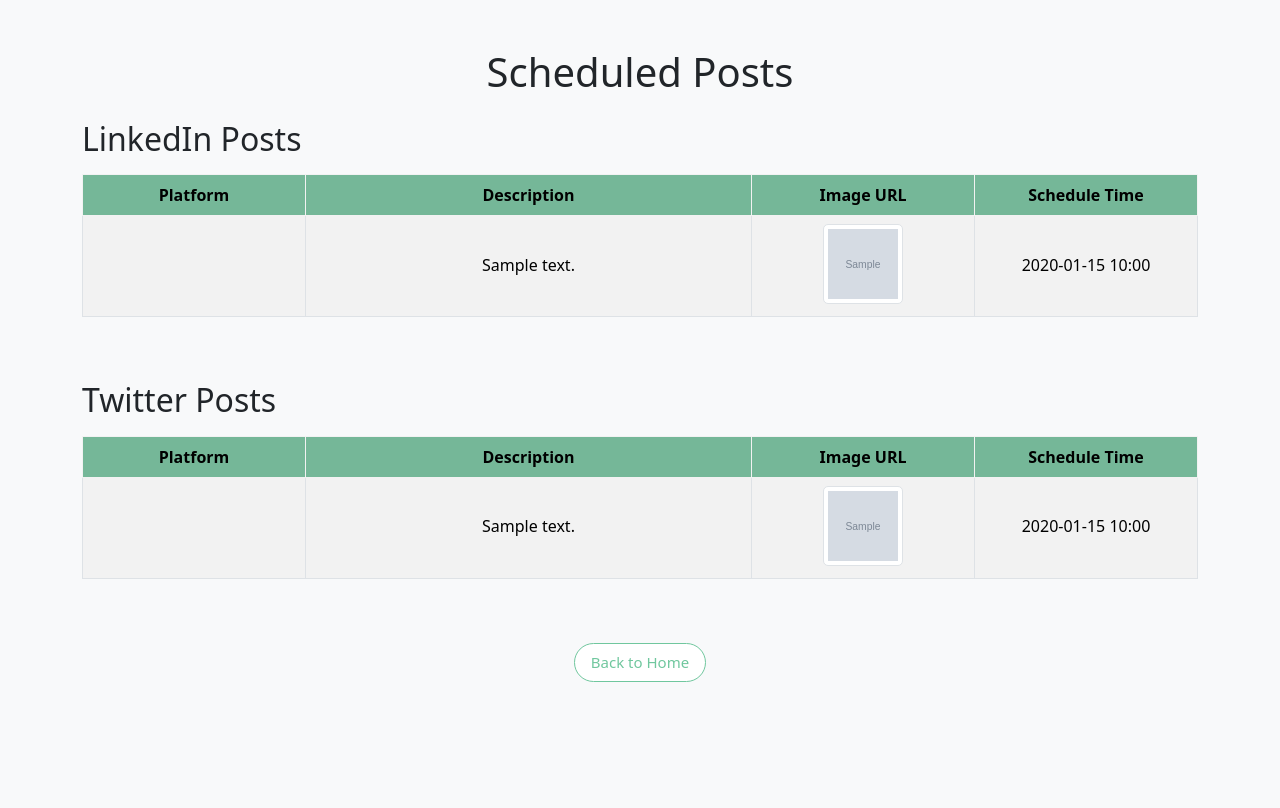
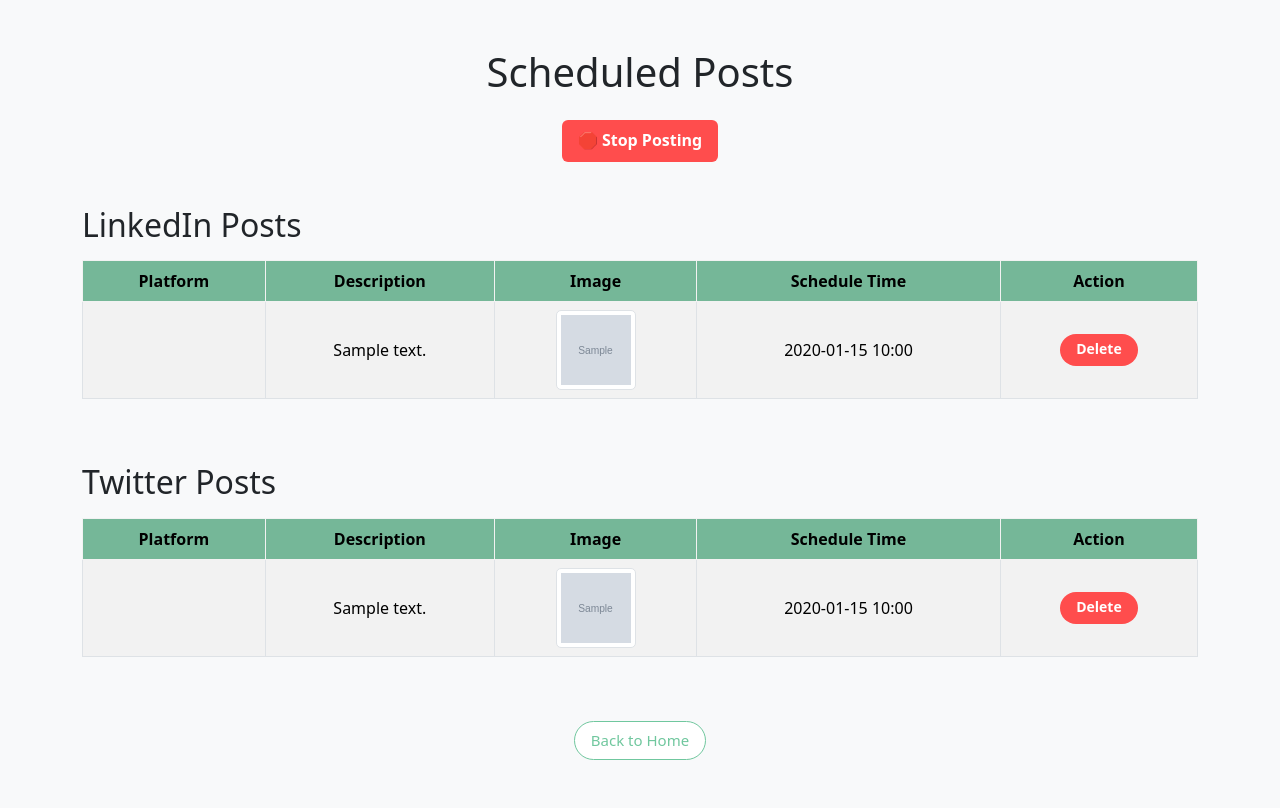
Before and after one commit to Sudarashan/AutomationRss, a Flask app: template templates/scheduled.html in a window 1280 px wide. Before the commit the page ends 682 px from the top, so only its background shows below. Run offline with Flask 3, Linux system fonts and the light colour scheme; the template is opened without the code that fills it: most values are stand-ins (such as "Sample title", 1, 10 or a date in 2020); grey boxes marked "Sample" are stand-in pictures.

Commit message:
stop posting and linkedin improvemnet

```diff
--- a/app.py
+++ b/app.py
@@ -5,7 +5,7 @@
 import tweepy
 from agents import SocialMediaAgents  # Assuming this is your agents.py file
 import feedparser
-from helpers import post_to_linkedin, post_to_twitter, extract_image_url
+from helpers import post_to_linkedin, post_to_twitter, extract_image_url, extract_link_from_rss_entry
 import random
 import uuid
 from dotenv import load_dotenv
@@ -63,7 +63,6 @@
         f'scope={scope}&state=randomstring'
     )
 
-    print("auth------------",auth_url)
     return redirect(auth_url)
 
 @app.route('/linkedin/callback')
@@ -72,7 +71,6 @@
     if not code:
         return "Error: No authorization code provided"
 
-    print("code11111111",code)
     token_url = 'https://www.linkedin.com/oauth/v2/accessToken'
     data = {
         'grant_type': 'authorization_code',
@@ -124,8 +122,6 @@
         auth.get_access_token(verifier)
         session['twitter_access_token'] = auth.access_token
         session['twitter_access_token_secret'] = auth.access_token_secret
-
-        print("twitter_session = 1",session.get('twitter_access_token'))
         auth.set_access_token(auth.access_token, auth.access_token_secret)
         api = tweepy.API(auth)
 
@@ -174,7 +170,6 @@
         for rss_url in rss_urls:
             response = requests.get(rss_url, verify=True)
             feed = feedparser.parse(response.content)
-            print(feed, "------------------------------------")
             all_entries.extend(feed.entries)
         selected_entries = random.sample(all_entries, min(total_posts, len(all_entries)))
 
@@ -197,43 +192,32 @@
             for entry in selected_entries:
                 title = entry.title
                 description = entry.get('description', entry.get('summary', ''))
-                print("desc",description)
-                print(type(description))
                 # image_url = None
                 image_url = extract_image_url(entry)
-                print("img_url",image_url)
-                link = "https://youtube.com/playlist?list=PLacDrP-7Ys6IsnPRN0ToTfjH8gQ4s6mL9&si=shb65ODGWXhcG1wq"
-                # if image_url == None:
-                #     print("here44444")
-                #     image_url = None
-                transformed = agents.linkedin_transform(title, description,link)
+                link = extract_link_from_rss_entry(entry)
+                if not link:
+                    link = "https://youtube.com/playlist?list=PLacDrP-7Ys6IsnPRN0ToTfjH8gQ4s6mL9&si=shb65ODGWXhcG1wq"
+
+                transformed = agents.linkedin_transform(title, description)
 
                 text = f"{transformed['new_title']} {transformed['new_description']}"
                 generated_posts['linkedin'].append({
                     'text': text,
                     'image_url': image_url,
+                    'link': link,
                     'platform': 'linkedin',
                     'access_token': session['linkedin_access_token'],
                     'linkedin_id': session['linkedin_id'],
                     'status': 'pending'
                 })
         if session.get('twitter_access_token'):
-            print("twitter_session = 2",session.get('twitter_access_token'))
             for entry in selected_entries:
                 title = entry.title
-                print("title__________________________________________________")
                 description = entry.get('description', entry.get('summary', ''))
-                print("description---------------------------------------")
                 image_url = None
-                print("desc",description)
-                print(type(description))
-                print("img_url",image_url)
-                link = "https://youtube.com/playlist?list=PLacDrP-7Ys6IsnPRN0ToTfjH8gQ4s6mL9&si=shb65ODGWXhcG1wq"
-                print("link----------------------------", link)
-                #if image_url == None:
-                #    print("here44444")
-                #    image_url = "https://youtube.com/playlist?list=PLacDrP-7Ys6IsnPRN0ToTfjH8gQ4s6mL9&si=shb65ODGWXhcG1wq"
-
+                link = extract_link_from_rss_entry(entry)
+                if not link:
+                    link = "https://youtube.com/playlist?list=PLacDrP-7Ys6IsnPRN0ToTfjH8gQ4s6mL9&si=shb65ODGWXhcG1wq"
 
                 transformed = agents.twitter_transform(title, description,link)
                 text = f"{transformed['new_title']} {transformed['new_description']}"
@@ -266,7 +250,6 @@
     now = datetime.now()
 
     current_time = now.strftime("%H:%M:%S")
-    print("Current Time =", current_time)
 
     post_data = temp_posts[post_id]
     all_posts = []
@@ -284,11 +267,11 @@
                 post['scheduled_time'] = scheduled_time
                 posts.append(post)
                 if platform == 'linkedin':
-                    scheduler.add_job(post_to_linkedin, 'date', run_date=scheduled_time, args=[post])
+                    job = scheduler.add_job(post_to_linkedin, 'date', run_date=scheduled_time, args=[post])
+                    post["job_id"] = job.id
                 elif platform == 'twitter':
-
-                    print("pooooooooossssssssssssttttttt",post)
-                    scheduler.add_job(post_to_twitter, 'date', run_date=scheduled_time, args=[post])
+                    job = scheduler.add_job(post_to_twitter, 'date', run_date=scheduled_time, args=[post])
+                    post["job_id"] = job.id
                     now = datetime.now()
                     current_time = now.strftime("%H:%M:%S")
                     print("end Time =", current_time)
@@ -306,6 +289,33 @@
     twitter_posts = [p for p in posts if p['platform'] == 'twitter' and p['status'] == 'pending']
     return render_template('scheduled.html', linkedin_posts=linkedin_posts, twitter_posts=twitter_posts)
 
+
+@app.route('/delete_all_posts', methods=['POST'])
+def delete_all_posts():
+    global posts                   # Clear all saved tokens/accounts
+    posts.clear()
+    scheduler.remove_all_jobs()        # Stop all scheduled jobs
+    return redirect(url_for('scheduled_posts'))
+
+
+@app.route('/delete_post/<int:post_index>', methods=['POST'])
+def delete_post(post_index):
+    global posts
+
+    if 0 <= post_index < len(posts):
+        # Remove job from scheduler also
+        job_id = posts[post_index].get("job_id")
+        if job_id:
+            try:
+                scheduler.remove_job(job_id)
+            except:
+                pass
+
+        posts.pop(post_index)
+
+    return redirect(url_for('scheduled_posts'))
+
+
 if __name__ == '__main__':
     port = int(os.environ.get("PORT", 5000))  # Get the port from Render
     app.run(debug=True, host='0.0.0.0', port=port)
--- a/templates/scheduled.html
+++ b/templates/scheduled.html
@@ -1,9 +1,12 @@
 <!DOCTYPE html>
 <html lang="en">
   <head>
-    <meta charset="UTF-8">
+    <meta charset="UTF-8" />
     <title>Scheduled Posts</title>
-    <link href="https://cdn.jsdelivr.net/npm/bootstrap@5.3.3/dist/css/bootstrap.min.css" rel="stylesheet">
+    <link
+      href="https://cdn.jsdelivr.net/npm/bootstrap@5.3.3/dist/css/bootstrap.min.css"
+      rel="stylesheet"
+    />
     <style>
       .img-thumbnail {
         max-width: 80px;
@@ -11,7 +14,7 @@
         border-radius: 5px;
         object-fit: cover;
       }
-        .back_btn{
+      .back_btn {
         background-color: #fff;
         color: #70c79e;
         padding: 7px 16px 8px;
@@ -22,14 +25,12 @@
         text-decoration: none;
         border-radius: 25px;
       }
-.back_btn:hover{
+      .back_btn:hover {
         background-color: #70c79f;
         color: #fff;
-
-
       }
       .table-responsive td,
-.table-responsive th{
+      .table-responsive th {
         text-align: center;
       }
       .table-responsive {
@@ -37,23 +38,18 @@
         max-height: 500px;
         overflow-y: auto;
       }
-.table-responsive td, .table-responsive th {
-    vertical-align: baseline;
-    text-align: center;
+      .table-responsive tr:hover {
+        background-color: #f2f2f2;
       }
-.table-responsive tr:hover{
- background-color: red;
-}
-.table>thead {
+      .table > thead {
         vertical-align: bottom;
         border: 1px solid #f2f2f2;
         position: sticky;
         top: 0;
         padding: 0;
       }
-.table>thead th{
+      .table > thead th {
         background-color: #75b798;
-
       }
 
       /* loader css  */
@@ -96,10 +92,35 @@
           transform: rotate(360deg);
         }
       }
+
+      .delete-btn {
+        border: none;
+        padding: 4px 16px 7px;
+
+        cursor: pointer;
+        background: #ff4d4d;
+        color: #fff;
+        font-weight: 600;
+        border-radius: 30px;
+        font-size: 14px;
+      }
+
+      .stop-btn {
+        background-color: #ff4d4d;
+        color: #fff;
+        padding: 8px 16px 10px;
+        border-radius: 6px;
+        border: none;
+        margin-bottom: 20px;
+        font-weight: 600;
+      }
+      .stop-btn:hover {
+        background-color: #fc3e3e;
+      }
     </style>
   </head>
   <body class="bg-light" id="content">
-      <!-- loader  -->
+    <!-- loader -->
     <div id="ftco-loader">
       <div class="loader">
         <div class="loader-box">
@@ -110,8 +131,21 @@
 
     <div class="container py-5">
       <h1 class="text-center mb-4">Scheduled Posts</h1>
+
+      <!-- Stop Posting Button -->
+      <div class="text-center mb-4">
+        <form
+          action="{{ url_for('delete_all_posts') }}"
+          method="post"
+          onsubmit="return confirmStopPosting()"
+        >
+          <button class="stop-btn">🛑 Stop Posting</button>
+        </form>
+      </div>
+
       <div class="row">
         <div class="col-lg-12 mx-auto">
+          <!-- LINKEDIN POSTS -->
           <div class="mb-5">
             <h2 class="mb-3">LinkedIn Posts</h2>
             {% if linkedin_posts %}
@@ -119,28 +153,37 @@
               <table class="table table-bordered table-striped align-middle">
                 <thead class="table-secondary">
                   <tr>
-                                        <th style="width:20%;">Platform</th>
-                                        <th style="width:40%;">Description</th>
-                                        <th style="width:20%;">Image URL</th>
-                                        <th style="width:20%;">Schedule Time</th>
+                    <th>Platform</th>
+                    <th>Description</th>
+                    <th>Image</th>
+                    <th>Schedule Time</th>
+                    <th>Action</th>
                   </tr>
                 </thead>
                 <tbody>
                   {% for post in linkedin_posts %}
                   <tr>
-                                            <td style="width:20%;">{{ post.platform|capitalize }}</td>
-                                            <td style="width:40%;">{{ post.text }}</td>
-                                            <td style="width:20%;">
+                    <td>{{ post.platform|capitalize }}</td>
+                    <td>{{ post.text }}</td>
+                    <td>
                       {% if post.image_url %}
-                                                    <img src="{{ post.image_url }}" alt="Post Image" class="img-thumbnail mb-1">
-                                                    <!-- <img src="https://plus.unsplash.com/premium_photo-1689568126014-06fea9d5d341?w=500&auto=format&fit=crop&q=60&ixlib=rb-4.0.3&ixid=M3wxMjA3fDB8MHxzZWFyY2h8MXx8cHJvZmlsZXxlbnwwfHwwfHx8MA%3D%3D" alt="Post Image" class="img-thumbnail mb-1"> -->
+                      <img src="{{ post.image_url }}" class="img-thumbnail" />
+                      {% else %} No image {% endif %}
+                    </td>
+                    <td>
+                      {{ post.scheduled_time.strftime('%Y-%m-%d %H:%M') }}
+                    </td>
 
-                                                    <!-- <p style=" word-break: break-word;">{{ post.image_url }}</p> -->
-                                                {% else %}
-                                                    No image
-                                                {% endif %}
+                    <!-- DELETE PARTICULAR POST -->
+                    <td>
+                      <form
+                        action="{{ url_for('delete_post', post_index=loop.index0) }}"
+                        method="post"
+                        onsubmit="return confirmDeletePost()"
+                      >
+                        <button class="delete-btn">Delete</button>
+                      </form>
                     </td>
-                                            <td style="width:20%;">{{ post.scheduled_time.strftime('%Y-%m-%d %H:%M') }}</td>
                   </tr>
                   {% endfor %}
                 </tbody>
@@ -151,6 +194,7 @@
             {% endif %}
           </div>
 
+          <!-- TWITTER POSTS -->
           <div class="mb-5">
             <h2 class="mb-3">Twitter Posts</h2>
             {% if twitter_posts %}
@@ -158,27 +202,37 @@
               <table class="table table-bordered table-striped align-middle">
                 <thead class="table-secondary">
                   <tr>
-                                        <th style="width:20%;">Platform</th>
-                                        <th style="width:40%;">Description</th>
-                                        <th style="width:20%;">Image URL</th>
-                                        <th style="width:20%;">Schedule Time</th>
+                    <th>Platform</th>
+                    <th>Description</th>
+                    <th>Image</th>
+                    <th>Schedule Time</th>
+                    <th>Action</th>
                   </tr>
                 </thead>
                 <tbody>
                   {% for post in twitter_posts %}
                   <tr>
-                                            <td style="width:20%;">{{ post.platform|capitalize }}</td>
-                                            <td style="width:40%;">{{ post.text }}</td>
-                                            <td style="width:20%;">
+                    <td>{{ post.platform|capitalize }}</td>
+                    <td>{{ post.text }}</td>
+                    <td>
                       {% if post.image_url %}
-                                                    <img src="{{ post.image_url }}" alt="Post Image" class="img-thumbnail mb-1">
-                                                    <!-- <img src="https://plus.unsplash.com/premium_photo-1689568126014-06fea9d5d341?w=500&auto=format&fit=crop&q=60&ixlib=rb-4.0.3&ixid=M3wxMjA3fDB8MHxzZWFyY2h8MXx8cHJvZmlsZXxlbnwwfHwwfHx8MA%3D%3D" alt="Post Image" class="img-thumbnail mb-1"> -->
-                                                    <!-- <p style=" word-break: break-word;">{{ post.image_url }}</p> -->
-                                                {% else %}
-                                                    No image
-                                                {% endif %}
+                      <img src="{{ post.image_url }}" class="img-thumbnail" />
+                      {% else %} No image {% endif %}
                     </td>
-                                            <td style="width:20%;">{{ post.scheduled_time.strftime('%Y-%m-%d %H:%M') }}</td>
+                    <td>
+                      {{ post.scheduled_time.strftime('%Y-%m-%d %H:%M') }}
+                    </td>
+
+                    <!-- DELETE PARTICULAR POST -->
+                    <td>
+                      <form
+                        action="{{ url_for('delete_post', post_index=loop.index0 + linkedin_posts|length) }}"
+                        method="post"
+                        onsubmit="return confirmDeletePost()"
+                      >
+                        <button class="delete-btn">Delete</button>
+                      </form>
+                    </td>
                   </tr>
                   {% endfor %}
                 </tbody>
@@ -190,12 +244,12 @@
           </div>
 
           <div class="text-center">
-                    <a href="{{ url_for('home') }}" class="btn back_btn">Back to Home</a>
+            <a href="{{ url_for('home') }}" class="btn back_btn"
+              >Back to Home</a
+            >
           </div>
         </div>
       </div>
-
-
     </div>
 
     <script src="https://cdn.jsdelivr.net/npm/bootstrap@5.3.3/dist/js/bootstrap.bundle.min.js"></script>
@@ -205,15 +259,23 @@
         const loader = document.getElementById("ftco-loader");
         const content = document.getElementById("content");
 
-
         setTimeout(() => {
           loader.style.display = "none";
           content.style.display = "block";
         }, 2000);
       });
 
+      // Confirmation for Stop Posting (delete all)
+      function confirmStopPosting() {
+        return confirm(
+          "Are you sure you want to stop posting? This will also delete all posts for all platforms."
+        );
+      }
 
-
+      // Confirmation for deleting single post
+      function confirmDeletePost() {
+        return confirm("Are you sure you want to delete this post?");
+      }
     </script>
   </body>
 </html>
```
Also changed, not shown: agents.py (+6 -8 lines), helpers.py (+60 -33 lines), templates/post.html (+38 -6 lines). Lines whose indentation alone changed are shown as unchanged.
